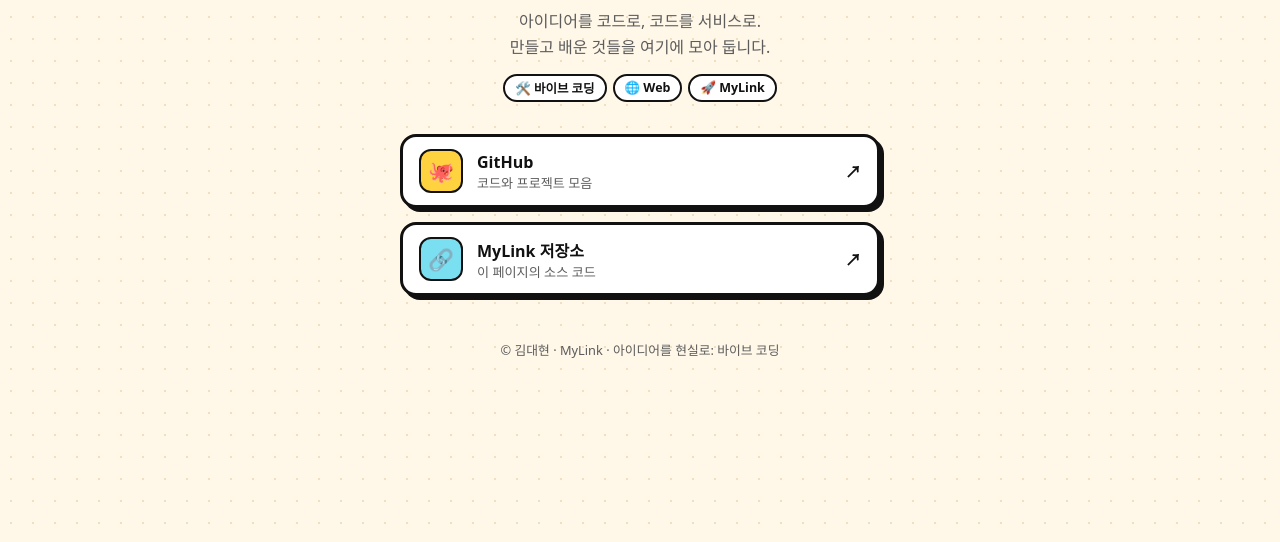
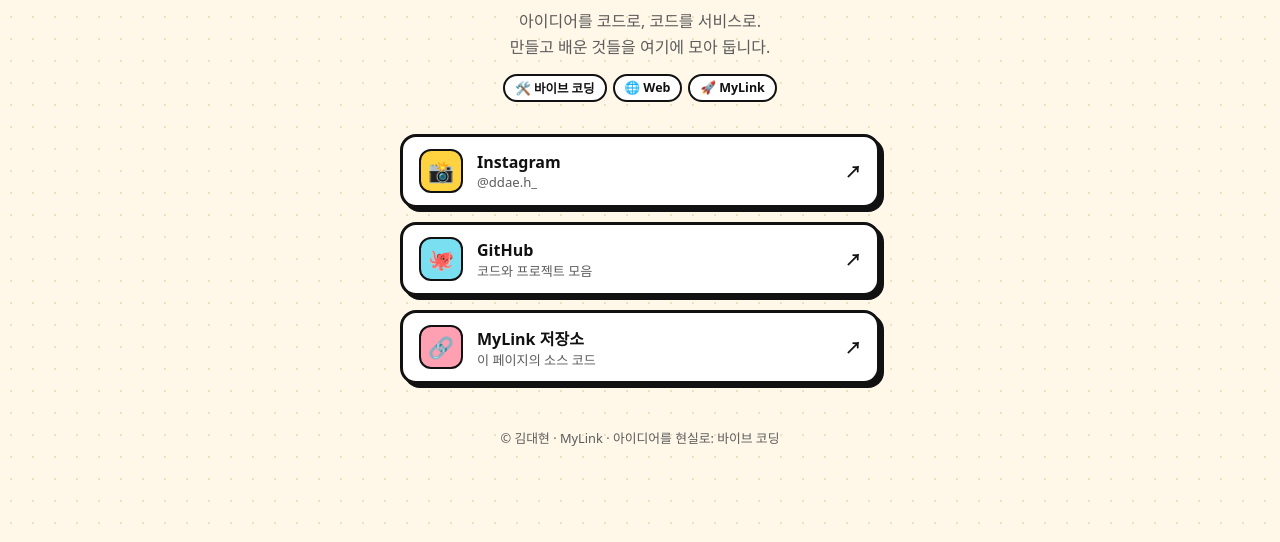
Before and after one commit to daehyun2000/mylink, a plain HTML site: page index.html in a window 1280 px wide. Shown: the part 258-800 px from the top of the page. Drawn offline with Linux system fonts and the light colour scheme.

Commit message:
Add Instagram link

```diff
--- a/index.html
+++ b/index.html
@@ -175,10 +175,11 @@
   </main>
 
   <script>
-    const KEY = "mylink:v3";
+    const KEY = "mylink:v4";
     const DEFAULT_LINKS = [
-      { id: 1, icon: "🐙", title: "GitHub", desc: "코드와 프로젝트 모음", url: "https://github.com/daehyun2000", clicks: 0 },
-      { id: 2, icon: "🔗", title: "MyLink 저장소", desc: "이 페이지의 소스 코드", url: "https://github.com/daehyun2000/mylink", clicks: 0 },
+      { id: 1, icon: "📸", title: "Instagram", desc: "@ddae.h_", url: "https://www.instagram.com/ddae.h_/", clicks: 0 },
+      { id: 2, icon: "🐙", title: "GitHub", desc: "코드와 프로젝트 모음", url: "https://github.com/daehyun2000", clicks: 0 },
+      { id: 3, icon: "🔗", title: "MyLink 저장소", desc: "이 페이지의 소스 코드", url: "https://github.com/daehyun2000/mylink", clicks: 0 },
     ];
 
     // 편집 기능은 주소 끝에 ?edit 를 붙였을 때만 보입니다.
```
